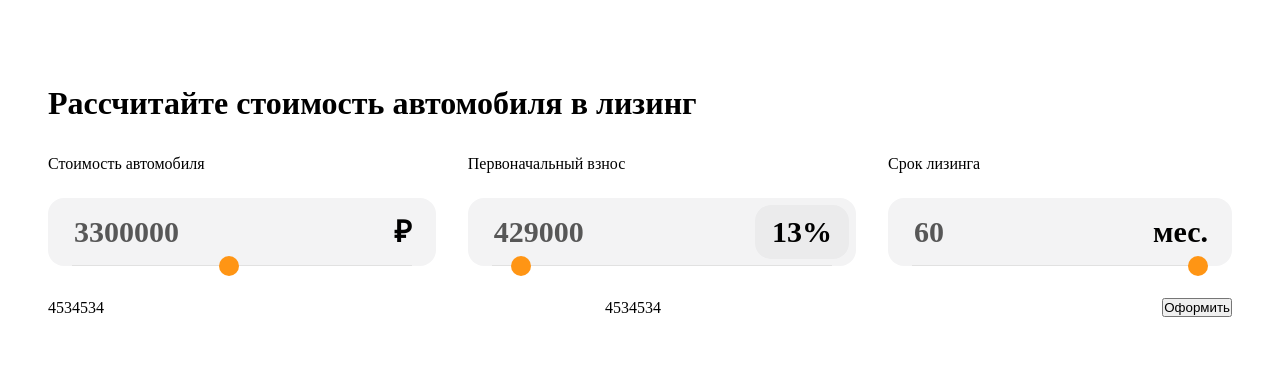
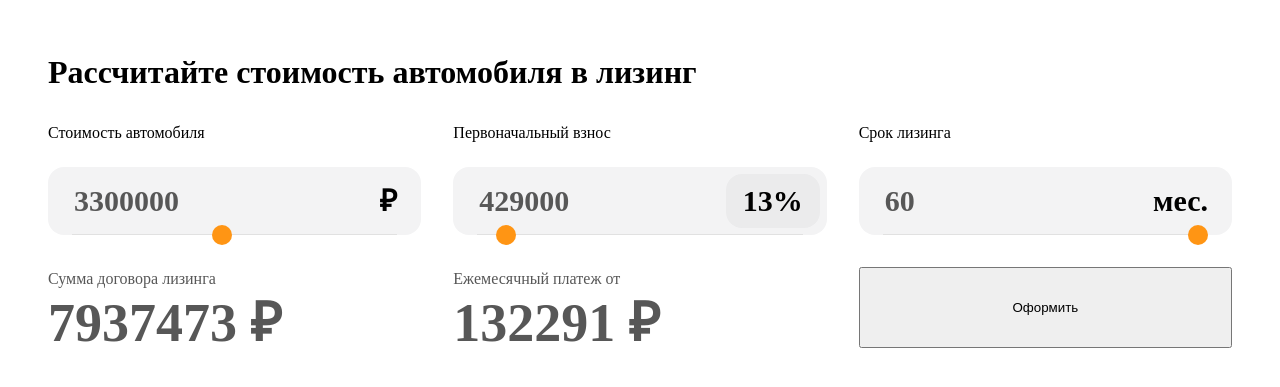
Before and after one commit to taras131/leasing-calculator, a React (Create React App) app: page / in a window 1280 px wide. Shown: the part 199-586 px from the top of the page. Built offline with nearby package versions, Linux system fonts and the light colour scheme.

Commit message:
added component result-item

```diff
--- a/src/components/app/app.tsx
+++ b/src/components/app/app.tsx
@@ -1,9 +1,11 @@
 import React, {useState} from 'react';
 import InputFieldWrapper from "../input-field-with-slider";
-import {AppWrapper, MainWrapper, Header, DataEntrySection, ResultSection} from "./styles";
+import {AppWrapper} from "./styles";
+import ResultItem from "../result-item";
 
 const App = () => {
-    enum inputNames {costCar = "costCar", downPayment="downPayment", leasingPeriod="leasingPeriod"}
+    enum inputNames {costCar = "costCar", downPayment = "downPayment", leasingPeriod = "leasingPeriod"}
+
     const [calculatorState, setCalculatorState] = useState({
         costCar: {
             label: "Стоимость автомобиля",
@@ -31,8 +33,8 @@ const App = () => {
         },
     })
     const handleChange = (name: "costCar" | "downPayment" | "leasingPeriod", value: number) => {
-       // if(value > calculatorState[name].maxValue) value = calculatorState[name].maxValue
-      //  if(value < calculatorState[name].minValue) value = calculatorState[name].minValue
+        // if(value > calculatorState[name].maxValue) value = calculatorState[name].maxValue
+        //  if(value < calculatorState[name].minValue) value = calculatorState[name].minValue
         if (name === calculatorState.costCar.name) {
             setCalculatorState({...calculatorState, [name]: {...calculatorState.costCar, value: value}})
         }
@@ -49,11 +51,18 @@ const App = () => {
             })
         }
     }
+    const calculateMonthlyPayment = () => {
+        return Math.floor((calculatorState.costCar.value - calculatorState.downPayment.value) *
+            ((0.035 * Math.pow((1 + 0.035), calculatorState.leasingPeriod.value)) / (Math.pow((1 + 0.035), calculatorState.leasingPeriod.value) - 1)));
+    }
+    const calculateTotalSum = () => {
+        return Math.floor(calculatorState.downPayment.value + calculatorState.leasingPeriod.value * calculateMonthlyPayment())
+    }
     return (
         <AppWrapper>
-            <MainWrapper>
-                <Header>Рассчитайте стоимость автомобиля в лизинг</Header>
-                <DataEntrySection>
+            <main>
+                <h1>Рассчитайте стоимость автомобиля в лизинг</h1>
+                <section className="calculator_section">
                     <InputFieldWrapper
                         label={calculatorState.costCar.label}
                         value={calculatorState.costCar.value}
@@ -79,13 +88,13 @@ const App = () => {
                         inputName={calculatorState.leasingPeriod.name}
                         unitMeasurement={calculatorState.leasingPeriod.unitMeasurement}
                         onChange={handleChange}/>
-                </DataEntrySection>
-                <ResultSection>
-                    <article>4534534</article>
-                    <article>4534534</article>
+                </section>
+                <section className="calculator_section">
+                    <ResultItem label={"Сумма договора лизинга"} value={calculateTotalSum()}/>
+                    <ResultItem label={"Ежемесячный платеж от"} value={calculateMonthlyPayment()}/>
                     <button>Оформить</button>
-                </ResultSection>
-            </MainWrapper>
+                </section>
+            </main>
         </AppWrapper>
     );
 }
--- a/src/components/app/styles.ts
+++ b/src/components/app/styles.ts
@@ -7,30 +7,21 @@ export const AppWrapper = styled.div`
   display: flex;
   align-items: center;
   justify-content: center;
+
+  main {
+    max-width: 1440px;
+    padding-left: 48px;
+    padding-right: 48px;
+  }
+
+  h1 {
+    text-align: left;
+  }
+
+  .calculator_section {
+    margin-top: 32px;
+    display: grid;
+    grid-template-columns: 1fr 1fr 1fr;
+    gap: 32px;
+  }
 `
-
-export const MainWrapper = styled.main`
-  max-width: 1440px;
-  padding-left: 48px;
-  padding-right: 48px;
-`
-
-export const Header = styled.h1`
-
-  text-align: left;
-`
-
-export const DataEntrySection = styled.section`
-  margin-top: 32px;
-  display: flex;
-  align-items: center;
-  justify-content: space-between;
-  gap: 32px;
-`
-
-export const ResultSection = styled.section`
-  margin-top: 32px;
-  display: flex;
-  align-items: center;
-  justify-content: space-between;
-`
--- a/src/components/input-field-with-slider/input-field-with-slider.tsx
+++ b/src/components/input-field-with-slider/input-field-with-slider.tsx
@@ -25,11 +25,7 @@ const InputFieldWithSlider: FC<IInputFieldWithSlider> = ({
                                                              costCar
                                                          }) => {
     const handleChange = (e: React.ChangeEvent<HTMLInputElement>) => {
-        if (costCar) {
-
-        } else {
-            onChange(inputName, +e.target.value)
-        }
+        onChange(inputName, +e.target.value)
     }
     return (
         <InputFieldWrapper>
--- /dev/null
+++ b/src/components/result-item/index.ts
@@ -0,0 +1 @@
+export { default } from './result-item';
--- /dev/null
+++ b/src/components/result-item/result-item.tsx
@@ -0,0 +1,17 @@
+import React, {FC} from 'react';
+import {ResultItemWrapper} from "./styles";
+
+interface IResultItem {
+    label: string
+    value: number
+}
+const ResultItem:FC<IResultItem> = ({label, value}) => {
+    return (
+        <ResultItemWrapper>
+            <p>{label}</p>
+            <span>{value} ₽</span>
+        </ResultItemWrapper>
+    );
+};
+
+export default ResultItem;
--- /dev/null
+++ b/src/components/result-item/styles.ts
@@ -0,0 +1,30 @@
+import styled from "styled-components";
+
+export const ResultItemWrapper = styled.div`
+  width: 100%;
+  text-align: left;
+  p {
+    font-family: 'Gilroy';
+    font-style: normal;
+    font-weight: 400;
+    font-size: 16px;
+    line-height: 150%;
+    color: #575757;
+    flex: none;
+    order: 0;
+    flex-grow: 0;
+  }
+  span {
+    display: block;
+    margin-top: 8px;
+    font-family: 'Nekst-Black';
+    font-style: normal;
+    font-weight: 900;
+    font-size: 54px;
+    line-height: 90%;
+    color: #575757;
+    flex: none;
+    order: 1;
+    flex-grow: 0;
+  }
+`
```
